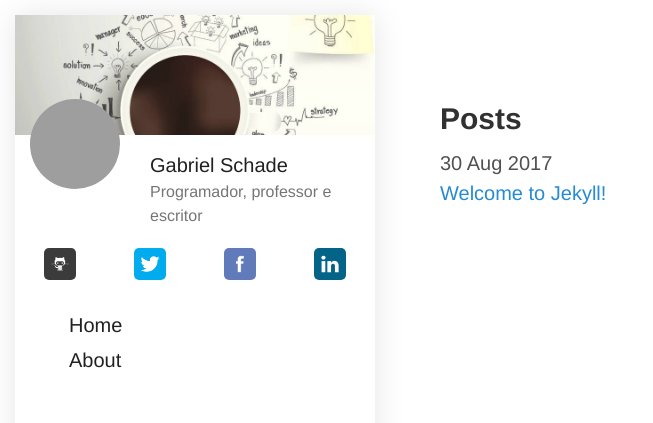
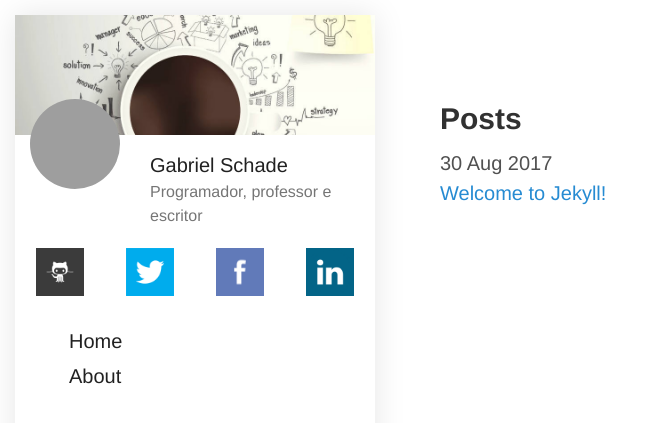
Before and after one commit to gabrielschade/gabrielschade.github.io, a Jekyll site: the page built from index.md, in a window 1280 px wide. Shown: the top 423 px of the page, without its empty margins (0-653 px from the left). Built offline with Jekyll 4.4.1, drawn with Linux system fonts in a browser that asks for light colours; nearby versions of some CDN libraries; comment, search, counter and statistics services are not loaded; grey boxes are pictures that could not be loaded.

Commit message:
ajustes-icons

```diff
--- a/_includes/sidebar.html
+++ b/_includes/sidebar.html
@@ -28,23 +28,23 @@
 
   <div class="row center-align no-bottom">
       <div class="col s3 no-padding">
-        <a href="https://github.com/gabrielschade" class="none-decoration margin-side-15">
-            <img class="icon-32" src="/{{ site.baseurl }}public/icons/GitHub.png" style="display:inline" />
+        <a title="Github" href="https://github.com/gabrielschade" class="none-decoration">
+            <img class="icon-medium square" src="/{{ site.baseurl }}public/icons/GitHub.png" style="display:inline" />
         </a>
       </div>
       <div class="col s3 no-padding">
-        <a href="https://twitter.com/gabrielschade" class="none-decoration margin-side-15">
-            <img class="icon-32" src="/{{ site.baseurl }}public/icons/Twitter.png" style="display:inline" />
+        <a title="Twitter" href="https://twitter.com/gabrielschade" class="none-decoration">
+            <img class="icon-medium square" src="/{{ site.baseurl }}public/icons/Twitter.png" style="display:inline" />
         </a>
       </div>
       <div class="col s3 no-padding">
-        <a href="https://facebook.com/gabrielschade" class="none-decoration margin-side-15">
-            <img class="icon-32" src="/{{ site.baseurl }}public/icons/Facebook.png" style="display:inline" />
+        <a title="Facebook" href="https://facebook.com/gabrielschade" class="none-decoration">
+            <img class="icon-medium square" src="/{{ site.baseurl }}public/icons/Facebook.png" style="display:inline" />
         </a>
       </div>
       <div class="col s3 no-padding">
-        <a href="https://www.linkedin.com/in/gabrielschade" class="none-decoration margin-side-15">
-            <img class="icon-32" src="/{{ site.baseurl }}public/icons/Linkedin.png" style="display:inline" />
+        <a title="Linkedin" href="https://www.linkedin.com/in/gabrielschade" class="none-decoration">
+            <img class="icon-medium square" src="/{{ site.baseurl }}public/icons/Linkedin.png" style="display:inline" />
         </a>
       </div>
     </div>
--- a/css/blog.css
+++ b/css/blog.css
@@ -39,8 +39,12 @@
     font-size: 16px;
 }
 
-.icon-32{
-    max-width: 32px;
+.icon-medium{
+    max-width: 48px;
+}
+
+.square{
+    border-radius:0%;
 }
 
 .accent-text{
```
